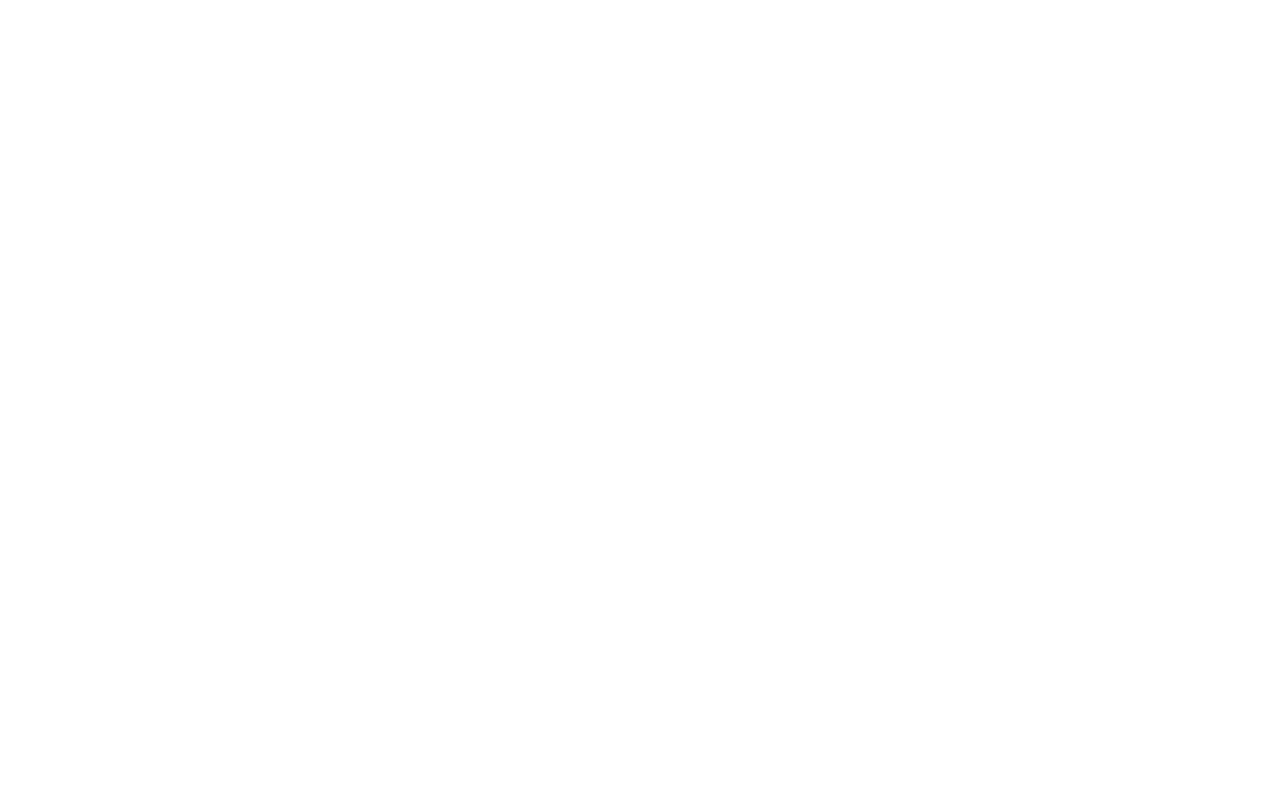
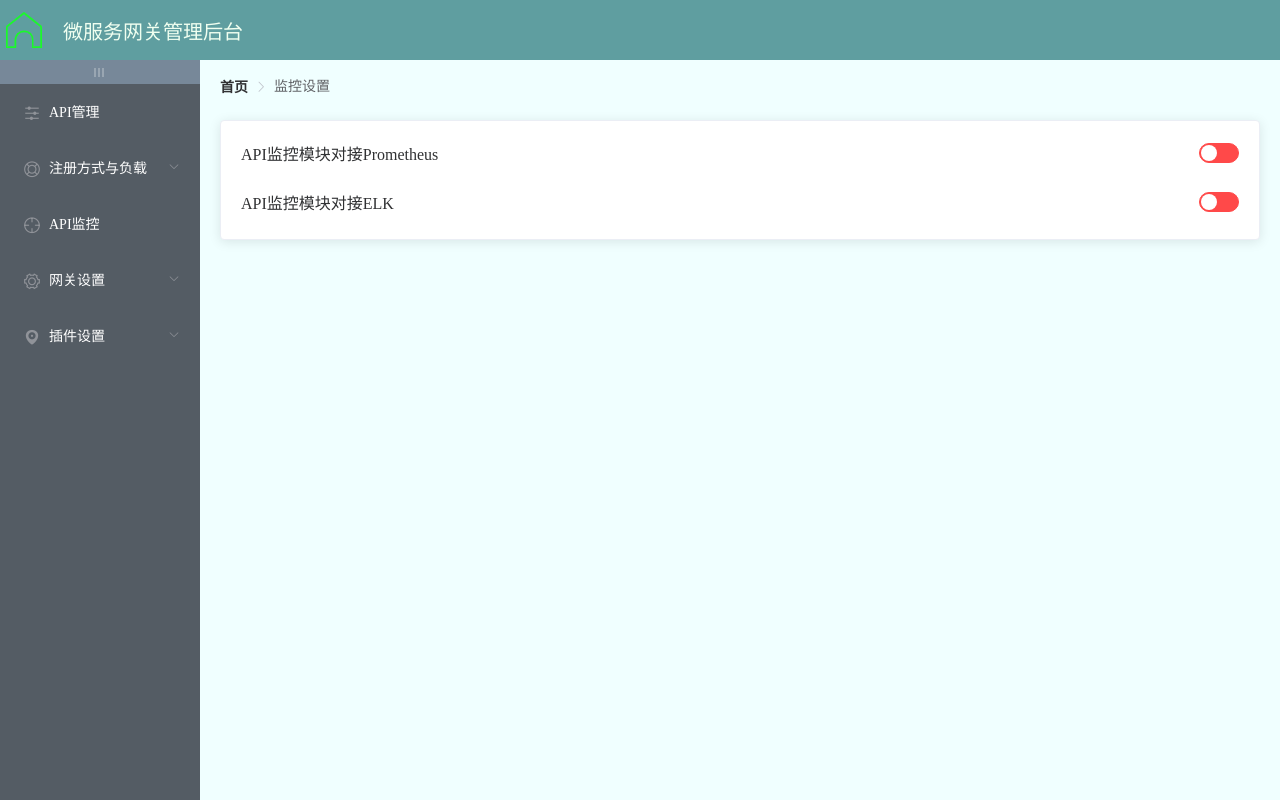
Before and after one commit to 945188363/my-Vue-project, a Vue app: page /monitorManager in a window 1280 px wide. Built offline with nearby package versions, Linux system fonts and the light colour scheme.

Commit message:
绘制监控界面

```diff
--- a/src/components/Index.vue
+++ b/src/components/Index.vue
@@ -24,32 +24,27 @@
           router
         >
           <el-menu-item index="/apiManager">
-            <i class="el-icon-location"></i>
+            <i class="el-icon-s-operation"></i>
             <span>API管理</span>
           </el-menu-item>
 
           <el-submenu index="2">
             <template slot="title">
-              <i class="el-icon-location"></i>
+              <i class="el-icon-help"></i>
               <span>注册方式与负载</span>
             </template>
             <el-menu-item index="/registryManager">服务注册方式</el-menu-item>
             <el-menu-item index="/loadBalanceManager">负载均衡</el-menu-item>
           </el-submenu>
 
-          <el-menu-item index="3">
-            <i class="el-icon-location"></i>
-            <span>API管理</span>
-          </el-menu-item>
-
-          <el-menu-item index="4">
-            <i class="el-icon-location"></i>
+          <el-menu-item index="/monitorManager">
+            <i class="el-icon-aim"></i>
             <span>API监控</span>
           </el-menu-item>
 
           <el-submenu index="5">
             <template slot="title">
-              <i class="el-icon-location"></i>
+              <i class="el-icon-setting"></i>
               <span>网关设置</span>
             </template>
             <el-menu-item index="/logManager">日志设置</el-menu-item>
--- a/src/components/log/Log.vue
+++ b/src/components/log/Log.vue
@@ -5,7 +5,8 @@
         <div>
           <el-breadcrumb separator-class="el-icon-arrow-right">
             <el-breadcrumb-item :to="{ path: '/index' }">首页</el-breadcrumb-item>
-            <el-breadcrumb-item>API管理</el-breadcrumb-item>
+            <el-breadcrumb-item>网关设置</el-breadcrumb-item>
+            <el-breadcrumb-item>日志设置</el-breadcrumb-item>
           </el-breadcrumb>
         </div>
         <div style="margin-top: 30px;" >
--- /dev/null
+++ b/src/components/monitor/Monitor.vue
@@ -0,0 +1,125 @@
+<template>
+  <div>
+    <div style="height: 620px;">
+      <div>
+        <el-breadcrumb separator-class="el-icon-arrow-right">
+          <el-breadcrumb-item :to="{ path: '/index' }">首页</el-breadcrumb-item>
+          <el-breadcrumb-item>监控设置</el-breadcrumb-item>
+        </el-breadcrumb>
+      </div>
+      <div  style="margin-top: 25px;margin-bottom: 20px">
+        <el-card class="box-card">
+          <!--prometheus监控-->
+          <div class="monitor">
+            <span>API监控模块对接Prometheus</span>
+            <el-switch
+              v-model="prometheusMonitor"
+              active-color="#13ce66"
+              inactive-color="#ff4949"
+              @change="showPrometheusSettings">
+            </el-switch>
+          </div>
+          <!--ELK监控-->
+          <div class="monitor" style="margin-top: 25px;margin-bottom: 5px" >
+            <span>API监控模块对接ELK</span>
+            <el-switch
+              v-model="elkMonitor"
+              active-color="#13ce66"
+              inactive-color="#ff4949"
+              @change="showELKSettings">
+            </el-switch>
+          </div>
+        </el-card>
+      </div>
+      <!--隐藏配置区域-->
+      <div>
+        <div :style="prometheusVisualAble">
+          <div style="margin-top: 25px;margin-bottom: 20px" >
+            <!--prometheus监控-->
+            <el-card class="box-card">
+              <div class="monitor">
+                <span>Prometheus</span>
+              </div><hr>
+              <div>
+              <span>监控数据读取：http://{节点IP}:{节点管理地址的端口}/prometheus/metrics
+              <span class="prometheusInfo">节点的 [管理地址端口] 可在节点信息处查看</span>
+              </span>
+              </div>
+            </el-card>
+          </div>
+        </div>
+        <div :style="elkVisualAble">
+          <div style="margin-top: 25px;margin-bottom: 20px;" >
+            <!--ELK监控-->
+            <el-card class="box-card">
+              <div class="monitor">
+                <span>ELK</span>
+              </div><hr>
+              <div>
+                <span>接入地址</span><br>
+                <el-input style="width: 450px;margin-top: 15px;" v-model="ELKUrl" placeholder="请输入内容"></el-input>
+                <el-row style="margin-top: 15px;">
+                  <el-button type="primary" @click="SaveELKUrl" >保存</el-button>
+                  <el-button type="info" @click="CancelELKUrl">取消</el-button>
+                </el-row>
+              </div>
+            </el-card>
+          </div>
+        </div>
+      </div>
+    </div>
+  </div>
+</template>
+
+<script>
+export default {
+  name: 'Monitor',
+  data () {
+    return {
+      prometheusMonitor: false,
+      elkMonitor: false,
+      ELKUrl: 'http://192.168.1.1:8080/EKL/metrix',
+      prometheusVisualAble: 'display:none',
+      elkVisualAble: 'display:none'
+    }
+  },
+  methods: {
+    showPrometheusSettings () {
+      if (this.prometheusMonitor) {
+        this.prometheusVisualAble = 'display:block'
+      } else {
+        this.prometheusVisualAble = 'display:none'
+      }
+    },
+    showELKSettings () {
+      if (this.elkMonitor) {
+        this.elkVisualAble = 'display:block'
+      } else {
+        this.elkVisualAble = 'display:none'
+      }
+    },
+    async SaveELKUrl () {
+      this.$message.success('保存成功！')
+      const response = await this.$http.post('/saveELKUrl', this.ELKUrl)
+      console.log(response)
+    },
+    CancelELKUrl () {
+      this.elkMonitor = false
+      this.elkVisualAble = 'display:none'
+    }
+  }
+}
+</script>
+
+<style scoped>
+  .monitor{
+    display: flex;
+    justify-content: space-between;
+    align-items: center;
+  }
+  .prometheusInfo{
+    font-size: 13px;
+    color: grey;
+    float: right;
+  }
+</style>
--- a/src/router/index.js
+++ b/src/router/index.js
@@ -7,6 +7,7 @@
 import RegistryManager from '../components/registry/RegistryManager'
 import LoadBalanceManager from '../components/loadbalance/LoadBalanceManager'
 import Log from '../components/log/Log'
+import Monitor from '../components/monitor/Monitor'
 
 Vue.use(Router)
 
@@ -48,6 +49,10 @@
         {
           path: '/logManager',
           component: Log
+        },
+        {
+          path: '/monitorManager',
+          component: Monitor
         }
       ]
     }
```
